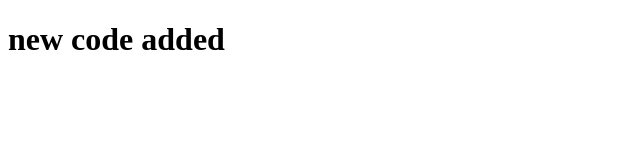
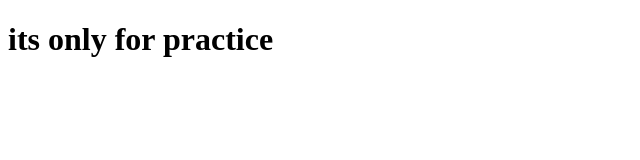
Before and after one commit to Swetha-karthikeyan264/Frist, a plain HTML site: page SomethingAdd.html in a window 1280 px wide. Shown: the whole page, without its empty margins (0-640 px from the left). Drawn offline with Linux system fonts and the light colour scheme.

Commit message:
Add some details

```diff
--- a/SomethingAdd.html
+++ b/SomethingAdd.html
@@ -7,7 +7,7 @@
 </head>
 <body>
     <h1>
-        new code added
+       its only for practice
 
     </h1>
 </body>
```
